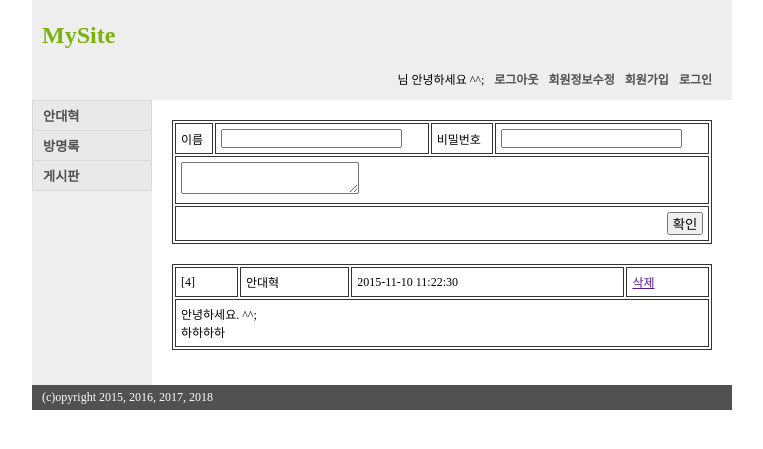
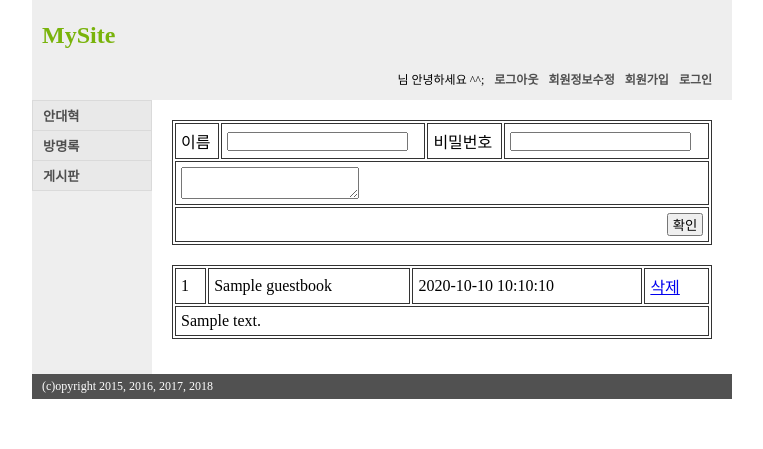
Before and after one commit to penclub79/mysite, a Django app: template templates/guestbook/list.html in a window 1280 px wide. Shown: the top 449 px of the page, without its empty margins (258-1021 px from the left). Run offline with Django 3.2, Linux system fonts and the light colour scheme; the template is opened without the code that fills it: most values are stand-ins (such as "Sample title", 1, 10 or a date in 2020); some libraries are stand-ins or nearby versions.

Commit message:
Django 웹 시작

```diff
--- a/mysite/settings.py
+++ b/mysite/settings.py
@@ -37,6 +37,7 @@ INSTALLED_APPS = [
     'django.contrib.sessions',
     'django.contrib.messages',
     'django.contrib.staticfiles',
+    'mathfilters',
     'main',
     'user',
     'board',
--- a/mysite/urls.py
+++ b/mysite/urls.py
@@ -32,5 +32,7 @@ urlpatterns = [
     path('user/logout', user_views.logout),
 
     path('user/modifyform', board_views.modifyform),
-    path('guestbook/', guestbook_views.list)
+
+    path('guestbook/', guestbook_views.list),
+    path('guestbook/add', guestbook_views.add)
 ]
--- a/templates/guestbook/list.html
+++ b/templates/guestbook/list.html
@@ -1,4 +1,4 @@
-<!DOCTYPE html>
+{% load mathfilters %}
 <html>
 <head>
 <title>mysite</title>
@@ -21,7 +21,7 @@
 
 		<div id="content">
 			<div id="guestbook">
-				<form action="/guestbook" method="post">
+				<form action="/guestbook/add" method="post">{% csrf_token %}
 					<input type="hidden" name="a" value="insert">
 					<table>
 						<tr>
@@ -38,20 +38,21 @@
 				</form>
 				<ul>
 					<li>
+						{% for guestbook in guestbook_list %}
 						<table>
 							<tr>
-								<td>[4]</td>
-								<td>안대혁</td>
-								<td>2015-11-10 11:22:30</td>
-								<td><a href="">삭제</a></td>
+								<td>{{ guestbook_list.count | add:1 |sub:forloop.counter }}</td>
+								<td>{{ guestbook.name }}</td>
+								<td>{{ guestbook.regdate|date:'Y-m-d H:i:s' }}</td>
+								<td><a href="/guestbook/deleteform?id={{ guestbook.id }}">삭제</a></td>
 							</tr>
 							<tr>
 								<td colspan=4>
-								안녕하세요. ^^;<br>
-								하하하하
+									{{ guestbook.content|linebreaksbr }}
 								</td>
 							</tr>
 						</table>
+						{% endfor %}
 						<br>
 					</li>
 				</ul>
```
